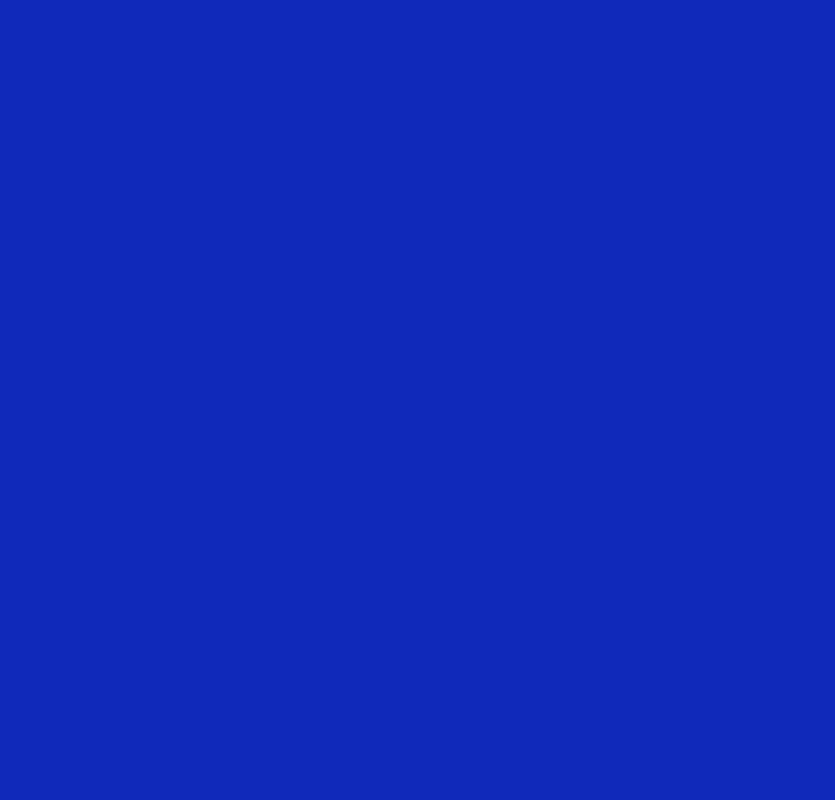
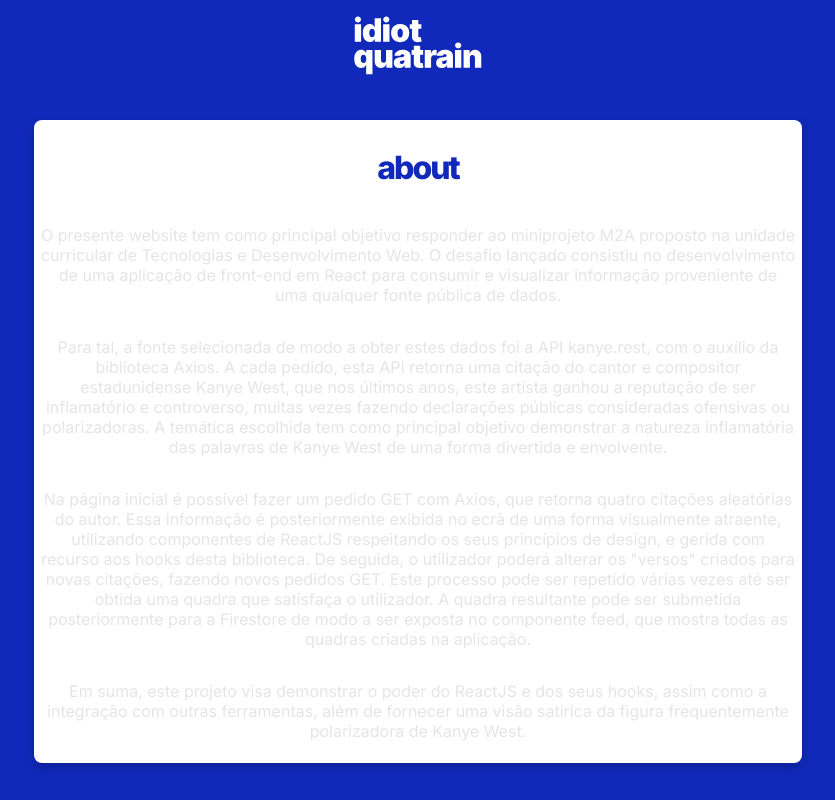
Before and after one commit to coolalves/tdw-mp2-alves, a React (Create React App) app: page /about in a window 1280 px wide. Before the commit this address had no page. Shown: the whole page, without its empty margins (222-1057 px from the left). Built offline with nearby package versions, Linux system fonts and the light colour scheme.

Commit message:
about page v0

```diff
--- a/src/App.jsx
+++ b/src/App.jsx
@@ -4,7 +4,7 @@ import { BrowserRouter as Router, Routes, Route } from "react-router-dom";
 import Main from "./pages/Main";
 import Submit from "./pages/Submit";
 import Feed from "./pages/Feed";
-
+import About from "./pages/About";
 
 const App = () => {
   return (
@@ -13,6 +13,7 @@ const App = () => {
         <Route exact path="/" element={<Main />} />
         <Route exact path="/submit" element={<Submit />} />
         <Route exact path="/feed" element={<Feed />} />
+        <Route exact path="/about" element={<About />} />
       </Routes>
     </Router>
   );
--- /dev/null
+++ b/src/pages/About.jsx
@@ -0,0 +1,32 @@
+import React from "react";
+import Header from "../components/Header/Header";
+import "./pageStyles/Feed.scss";
+
+
+
+const About = () => {
+    return (
+        <>
+            <Header />
+            <div className={"container"}>
+                <div className={"quatrain-container"}>
+                    <div className={"quatrain"}>
+                        <div className={"verse-container"}>
+                            <h1 className={"quatrain-header-huge"}> about </h1>
+                            <p>O presente website tem como principal objetivo responder ao miniprojeto M2A proposto na unidade curricular de Tecnologias e Desenvolvimento Web. O desafio lançado consistiu no desenvolvimento de uma aplicação de front-end em React para consumir e visualizar informação proveniente de uma qualquer fonte pública de dados.</p>
+
+                            <p>Para tal, a fonte selecionada de modo a obter estes dados foi a API kanye.rest, com o auxílio da biblioteca Axios. A cada pedido, esta API retorna uma citação do cantor e compositor estadunidense Kanye West, que nos últimos anos, este artista ganhou a reputação de ser inflamatório e controverso, muitas vezes fazendo declarações públicas consideradas ofensivas ou polarizadoras. A temática escolhida tem como principal objetivo demonstrar a natureza inflamatória das palavras de Kanye West de uma forma divertida e envolvente.</p>
+
+                            <p>Na página inicial é possível fazer um pedido GET com Axios, que retorna quatro citações aleatórias do autor. Essa informação é posteriormente exibida no ecrã de uma forma visualmente atraente, utilizando componentes de ReactJS respeitando os seus princípios de design, e gerida com recurso aos hooks desta biblioteca.  De seguida, o utilizador poderá alterar os "versos" criados para novas citações, fazendo novos pedidos GET. Este processo pode ser repetido várias vezes até ser obtida uma quadra que satisfaça o utilizador. A quadra resultante pode ser submetida posteriormente para a Firestore de modo a ser exposta no componente feed, que mostra todas as quadras criadas na aplicação.</p>
+
+                            <p>Em suma, este projeto visa demonstrar o poder do ReactJS e dos seus hooks, assim como a integração com outras ferramentas, além de fornecer uma visão satírica da figura frequentemente polarizadora de Kanye West.</p>
+
+                        </div>
+                    </div>
+                </div>
+            </div>
+        </>
+    );
+};
+
+export default About;
```
